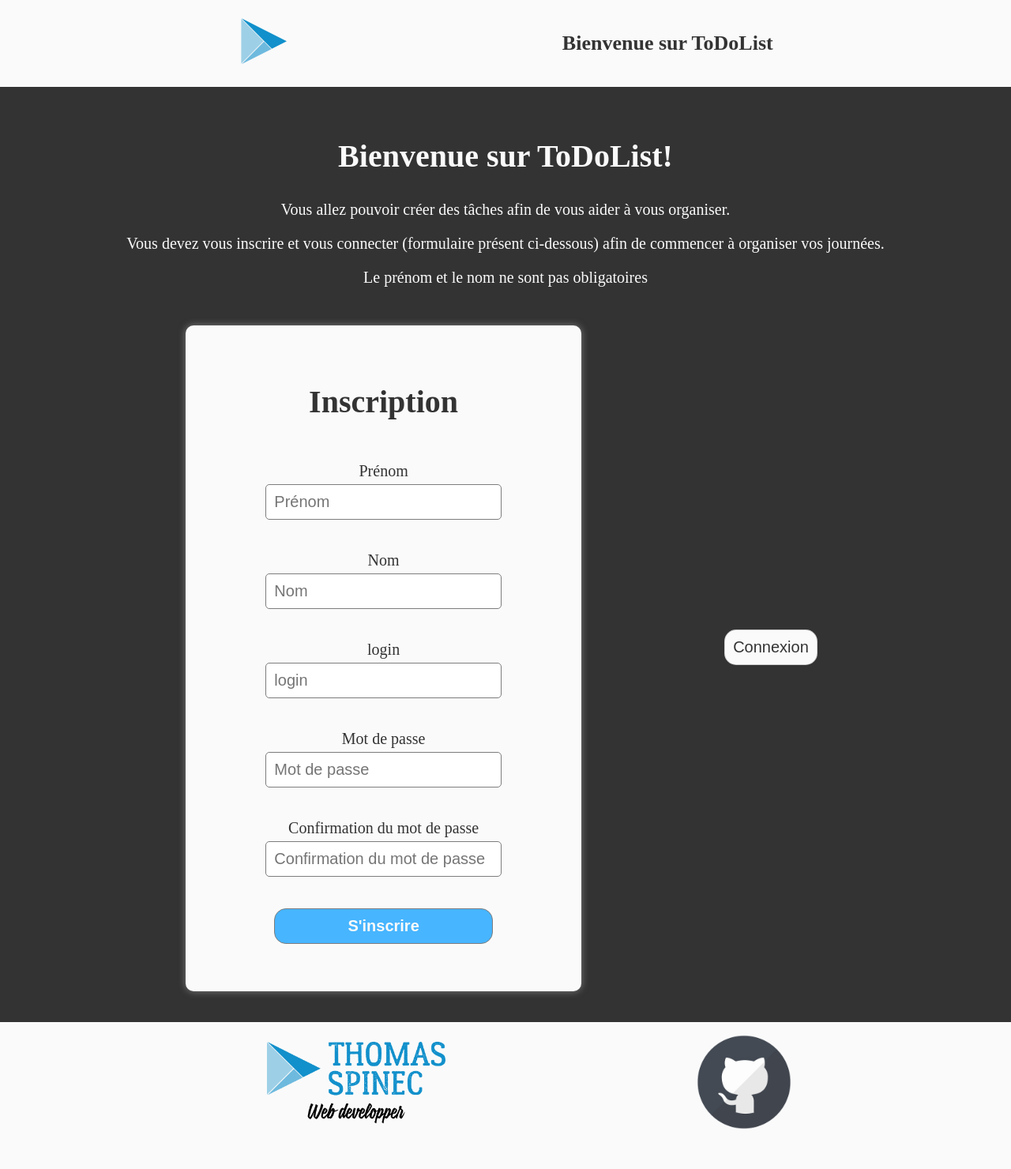
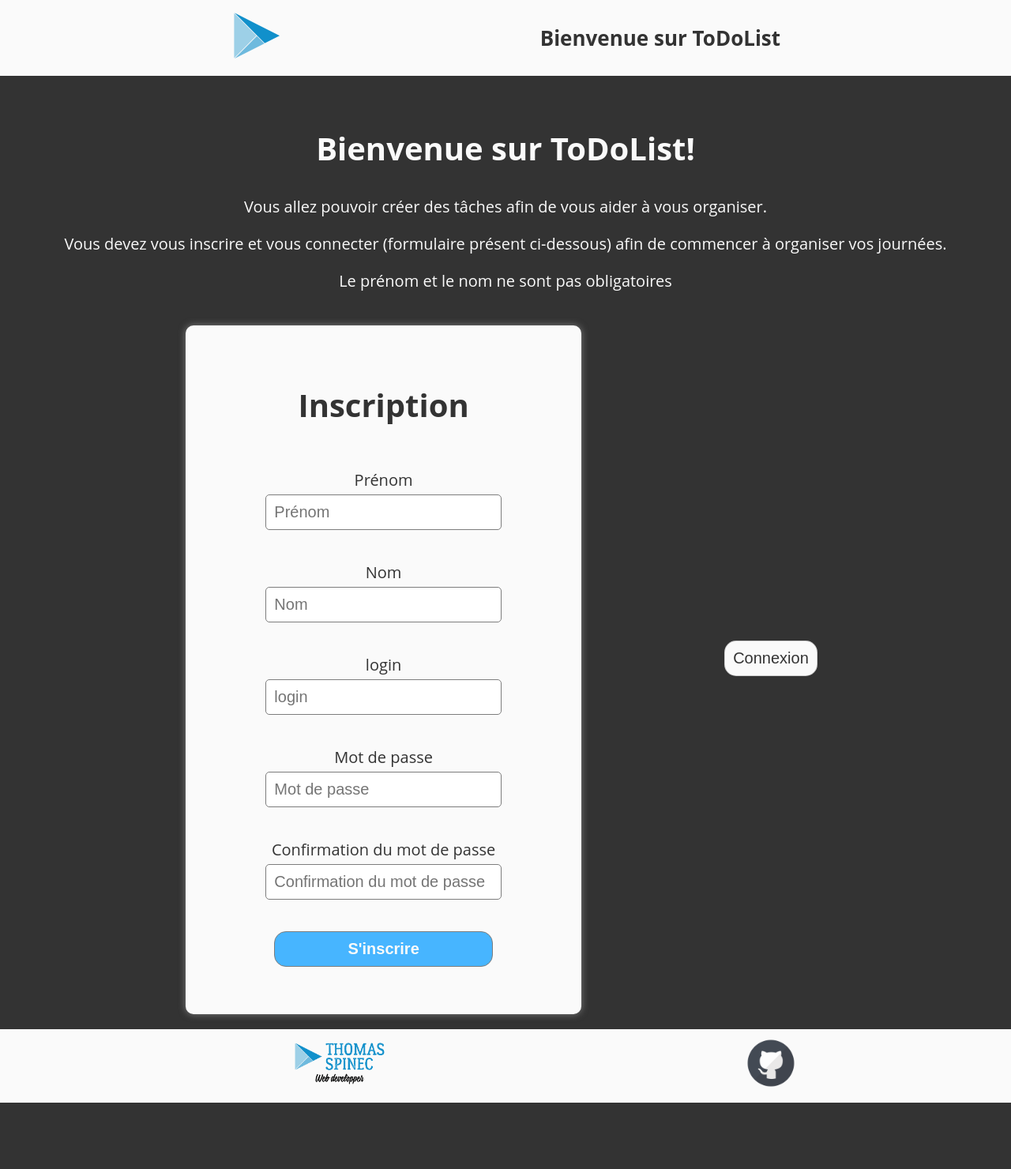
Before and after one commit to thomas-spinec/tdl, a PHP site: page / in a window 1280 px wide. Shown: the whole page at 79% size. After the commit the page ends 1396 px from the top, so only its background shows below. Run offline with PHP 8.4, Linux system fonts and the light colour scheme.

Commit message:
correction du lien vers le git dans le footer, un peu de css

```diff
--- a/includes/footer.php
+++ b/includes/footer.php
@@ -4,7 +4,7 @@
                 <a class="link" href="https://thomas-spinec.students-laplateforme.io/"><img src="img/Logo.png" alt="lien vers mon portfolio"></a>
             </div>
             <div class="logo">
-                <a class="link" href="https://github.com/thomas-spinec/livre-or-js"><img src="img/github.png" alt="lien vers le repo"></a>
+                <a class="link" href="https://github.com/thomas-spinec/tdl"><img src="img/github.png" alt="lien vers le repo"></a>
             </div>
         </section>
     </footer>
--- a/scripts/task.js
+++ b/scripts/task.js
@@ -250,7 +250,7 @@ window.addEventListener("load", function () {
           if (response == "ok") {
             // console.log("ok");
             // on display a nouveau les users
-            getUsers();
+            getUsers(idConnected);
           } else {
             formTask.nextElementSibling.innerHTML =
               "Une erreur est survenuelors de l'ajout des droits";
--- a/site.css
+++ b/site.css
@@ -4,9 +4,7 @@
 
 body {
   background-color: #333;
-  /* font-family: "Open Sans", sans-serif; */
-  /* font-size: 16px;
-    color: #333; */
+  font-family: "Open Sans", sans-serif;
   margin: 0;
   padding: 0;
   font-size: 20px;
@@ -62,7 +60,14 @@ p {
   text-align: center;
   width: 90%;
   margin: auto;
-  margin-bottom: 2%;
+  /* margin-bottom: 2%; */
+}
+
+/* media pour la taille de la police */
+@media screen and (max-width: 600px) {
+  body {
+    font-size: 12px;
+  }
 }
 
 /* *****************
@@ -73,18 +78,29 @@ header {
   display: block;
   background-color: #fafafa;
   color: #333;
-  /* position: fixed; */
   width: 100%;
   top: 0;
   clear: both;
 }
 
-.flex {
-  text-align: center;
+header > .container {
+  height: 8vh;
+}
+
+header .flex {
+  /* text-align: center; */
   display: flex;
   justify-content: space-around;
   align-items: center;
   align-content: center;
+  height: 100%;
+}
+
+#center {
+  display: flex;
+  flex-flow: row wrap;
+  justify-content: space-evenly;
+  align-items: center;
 }
 
 header button {
@@ -116,14 +132,18 @@ footer {
   color: #333;
   text-align: center;
   padding: 10px;
-  padding-bottom: 1%;
   font-size: 20px;
+}
+
+footer .centrage {
+  width: 100%;
 }
 
 .flex_footer {
   display: flex;
   justify-content: space-evenly;
   align-items: center;
+  align-content: center;
 }
 
 .logo {
@@ -140,7 +160,8 @@ footer {
 }
 
 .link img {
-  max-width: 10vw;
+  max-width: 5vw;
+  width: auto;
   cursor: pointer;
 }
 
@@ -158,7 +179,7 @@ footer {
 }
 
 #perso img {
-  max-width: 20vw;
+  max-width: 10vw;
 }
 
 /* *****************
@@ -169,7 +190,7 @@ main {
   display: block;
   min-height: 92vh;
   margin-top: 2%;
-  margin-bottom: 3%;
+  margin-bottom: 1.5%;
   color: #fafafa;
 }
 
```
Also changed, not shown: other parts of site.css (+61 -9 lines), todolist.php (+8 -4 lines).
